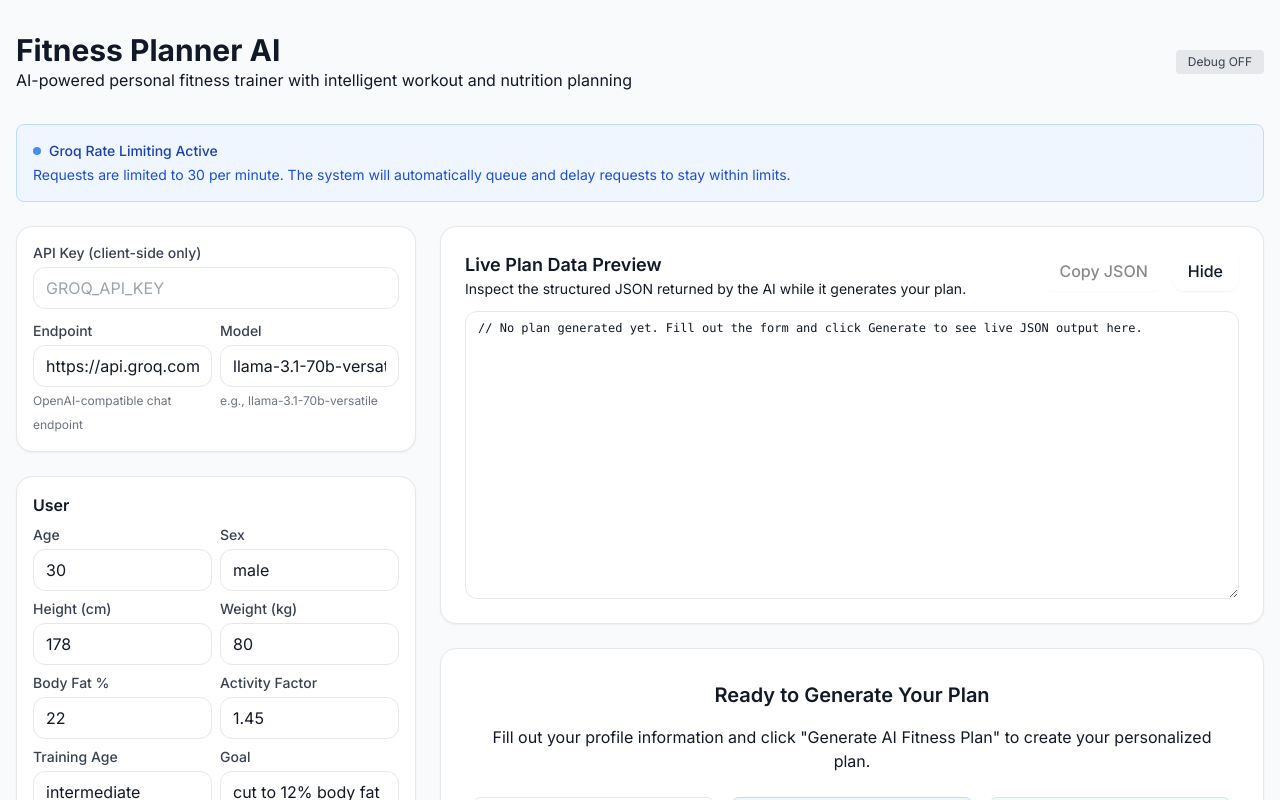
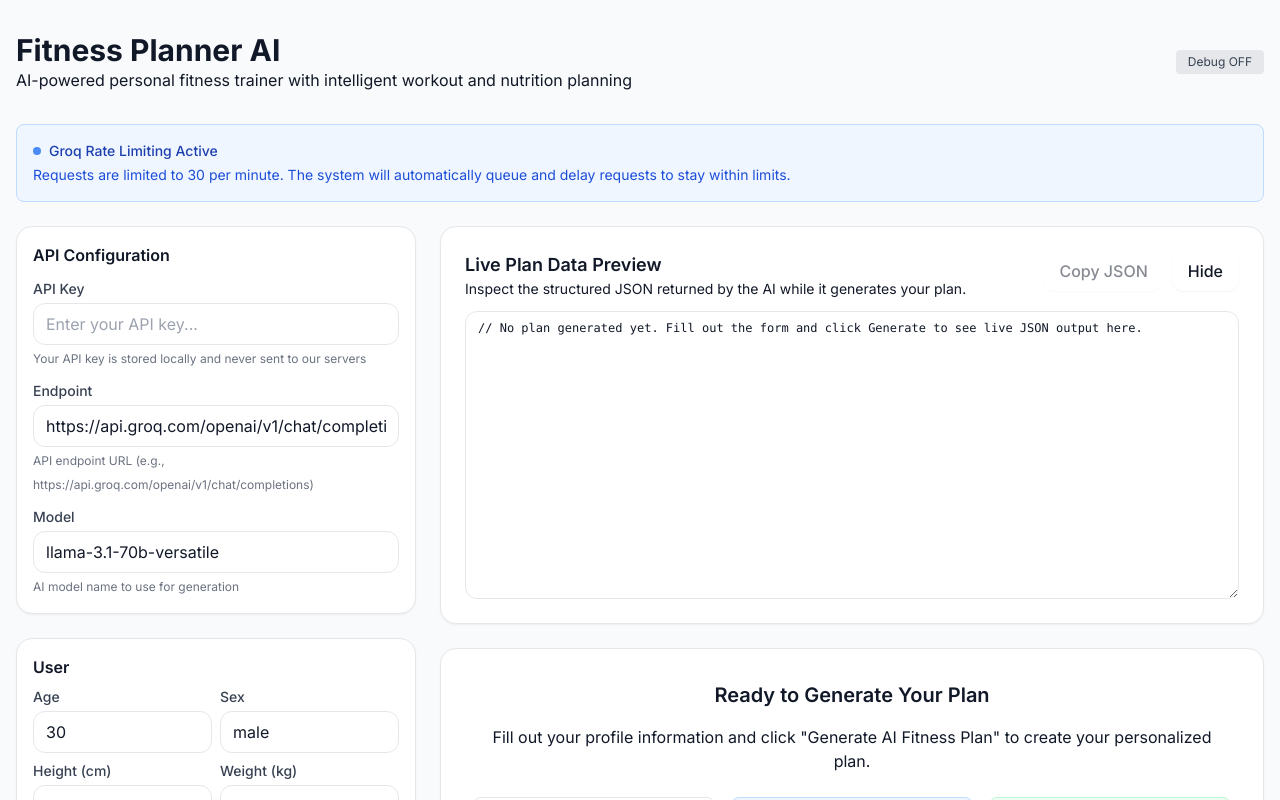
Before and after one commit to shahbek/FitnessPlannerAI, a React (Vite) app: page / in a window 1280 px wide. Shown: the top 800 px of the page. Built offline with nearby package versions, Linux system fonts and the light colour scheme.

Commit message:
Update ApiConfigForm.tsx

```diff
--- a/src/components/forms/ApiConfigForm.tsx
+++ b/src/components/forms/ApiConfigForm.tsx
@@ -7,29 +7,44 @@ import { Small } from '@/components/ui/Small';
 
 interface ApiConfigFormProps {
   form: FormState;
-  onChange: (key: keyof FormState) => (e: React.ChangeEvent<HTMLInputElement>) => void;
+  onChange: (key: keyof FormState) => (e: React.ChangeEvent<HTMLInputElement | HTMLSelectElement>) => void;
 }
 
 export function ApiConfigForm({ form, onChange }: ApiConfigFormProps) {
   return (
     <Card>
-      <Label>API Key (client-side only)</Label>
-      <Input
-        type="password"
-        placeholder="GROQ_API_KEY"
-        value={form.apiKey}
-        onChange={onChange('apiKey')}
-      />
-      <div className="mt-3 grid grid-cols-1 sm:grid-cols-2 gap-2">
+      <h3 className="font-semibold mb-3">API Configuration</h3>
+
+      <div className="space-y-3">
+        <div>
+          <Label>API Key</Label>
+          <Input
+            type="password"
+            placeholder="Enter your API key..."
+            value={form.apiKey}
+            onChange={onChange('apiKey')}
+          />
+          <Small>Your API key is stored locally and never sent to our servers</Small>
+        </div>
+
         <div>
           <Label>Endpoint</Label>
-          <Input value={form.endpoint} onChange={onChange('endpoint')} />
-          <Small>OpenAI-compatible chat endpoint</Small>
+          <Input
+            value={form.endpoint}
+            onChange={onChange('endpoint')}
+            placeholder="https://api.example.com/v1/chat/completions"
+          />
+          <Small>API endpoint URL (e.g., https://api.groq.com/openai/v1/chat/completions)</Small>
         </div>
+
         <div>
           <Label>Model</Label>
-          <Input value={form.model} onChange={onChange('model')} />
-          <Small>e.g., llama-3.1-70b-versatile</Small>
+          <Input
+            value={form.model}
+            onChange={onChange('model')}
+            placeholder="e.g., llama-3.3-70b-versatile"
+          />
+          <Small>AI model name to use for generation</Small>
         </div>
       </div>
     </Card>
```
